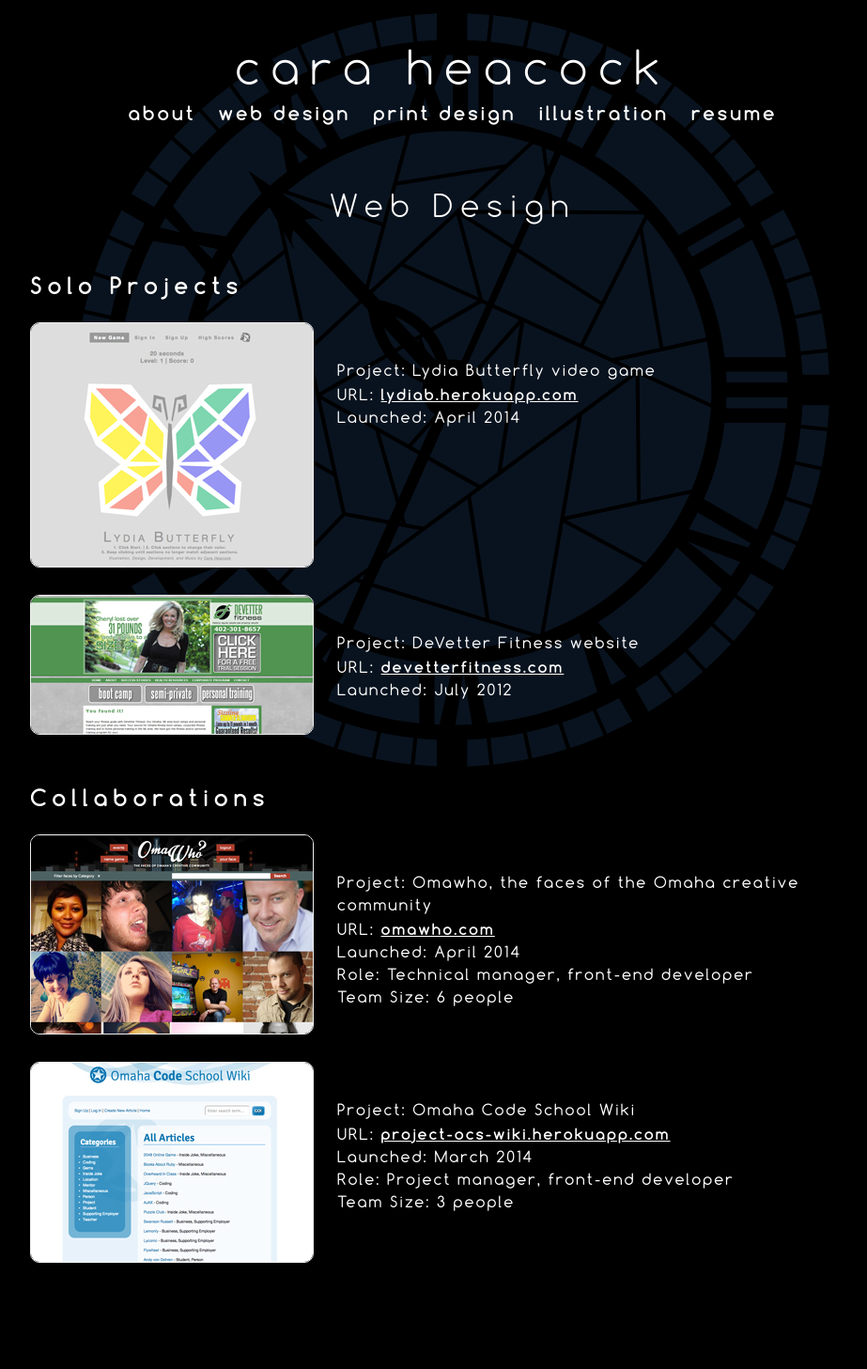
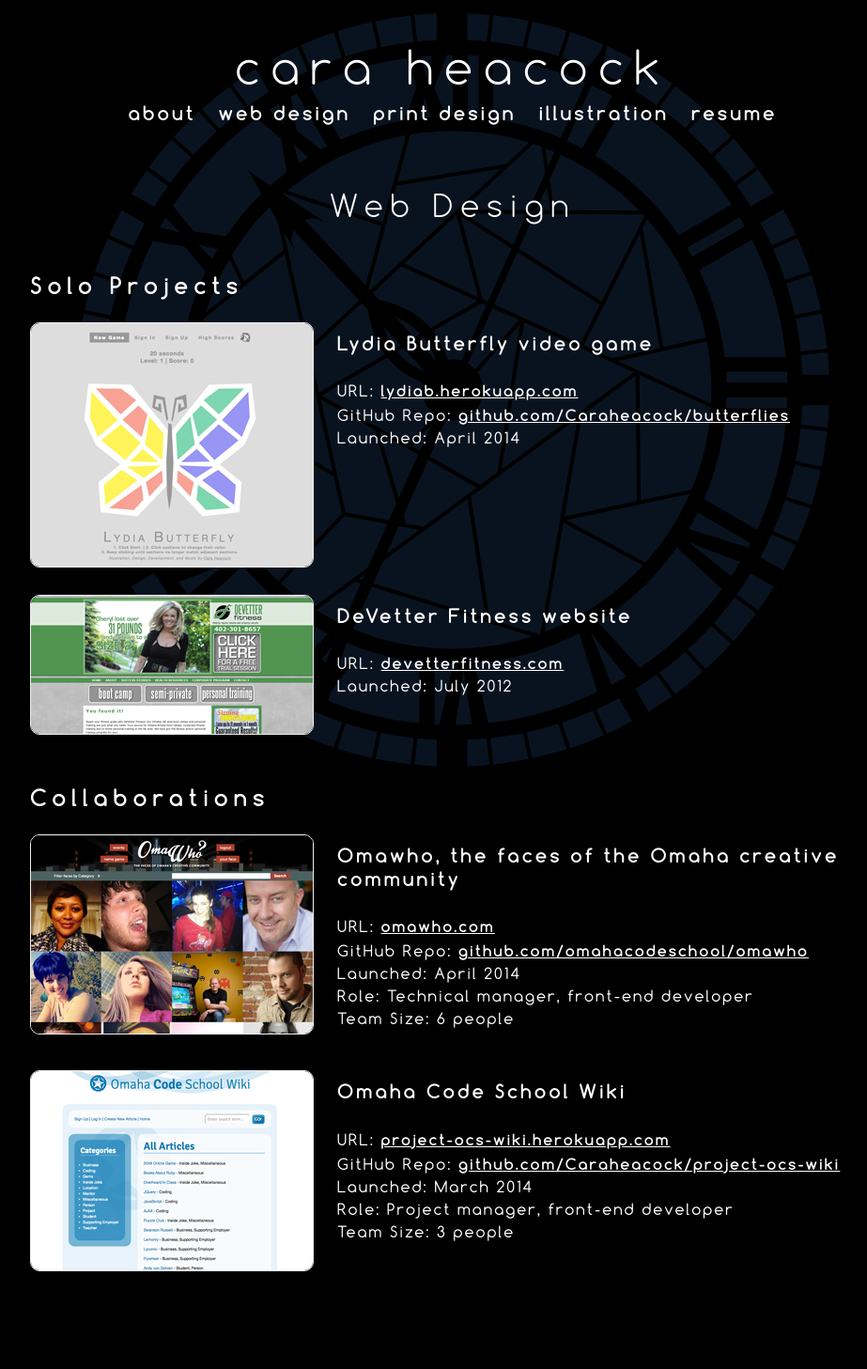
Before and after one commit to Caraheacock/caraheacock.github.io, a Jekyll site: the page built from web.html, in a window 1280 px wide. Shown: the whole page at 94% size, without its empty margins (158-1081 px from the left). Built offline with Jekyll 4.4.1, drawn with Linux system fonts in a browser that asks for light colours; Markdown is read by kramdown in place of the engine named in the settings.

Commit message:
Reorganizing web section

```diff
--- a/css/main.css
+++ b/css/main.css
@@ -70,6 +70,13 @@ h3 {
   font-size: 1.5em;
   -webkit-margin-before: 2em;
   margin-top: 2em;
+}
+
+h4 {
+  font-family: Comfortaa Bold, sans-serif;
+  font-size: 1.25em;
+  letter-spacing: 3px;
+  margin-top: 0.5em;
 }
 
 strong {
@@ -173,10 +180,6 @@ a:hover {
   margin: 0 25px 0 0;
 }
 
-.port-description {
-  padding-top: 25px;
-}
-
 .port-description a {
   text-decoration: underline;
 }
--- a/web.html
+++ b/web.html
@@ -15,9 +15,10 @@ title: Cara Heacock | Web Design
   </div>
 
   <div class="port-description">
+    <h4>Lydia Butterfly video game</h4>
     <p>
-      Project: Lydia Butterfly video game<br />
       URL: <a href="http://lydiab.herokuapp.com" target="_blank">lydiab.herokuapp.com</a><br />
+      GitHub Repo: <a href="https://github.com/Caraheacock/butterflies" target="_blank">github.com/Caraheacock/butterflies</a><br />
       Launched: April 2014
     </p>
   </div>
@@ -31,8 +32,8 @@ title: Cara Heacock | Web Design
   </div>
 
   <div class="port-description">
+    <h4>DeVetter Fitness website</h4>
     <p>
-      Project: DeVetter Fitness website<br />
       URL: <a href="http://devetterfitness.com" target="_blank">devetterfitness.com</a><br />
       Launched: July 2012
     </p>
@@ -49,9 +50,10 @@ title: Cara Heacock | Web Design
   </div>
 
   <div class="port-description">
+    <h4>Omawho, the faces of the Omaha creative community</h4>
     <p>
-      Project: Omawho, the faces of the Omaha creative community<br />
       URL: <a href="http://omawho.com" target="_blank">omawho.com</a><br />
+      GitHub Repo: <a href="https://github.com/omahacodeschool/omawho" target="_blank">github.com/omahacodeschool/omawho</a>
       Launched: April 2014<br />
       Role: Technical manager, front-end developer<br />
       Team Size: 6 people
@@ -67,9 +69,10 @@ title: Cara Heacock | Web Design
   </div>
 
   <div class="port-description">
+    <h4>Omaha Code School Wiki</h4>
     <p>
-      Project: Omaha Code School Wiki<br />
       URL: <a href="http://project-ocs-wiki.herokuapp.com" target="_blank">project-ocs-wiki.herokuapp.com</a><br />
+      GitHub Repo: <a href="https://github.com/Caraheacock/project-ocs-wiki" target="_blank">github.com/Caraheacock/project-ocs-wiki</a><br />
       Launched: March 2014<br />
       Role: Project manager, front-end developer<br />
       Team Size: 3 people
```
